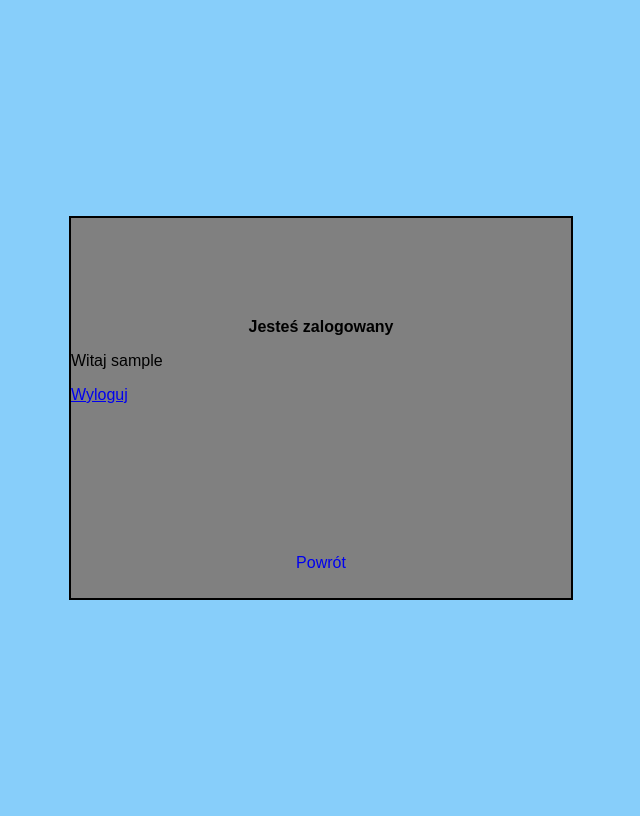
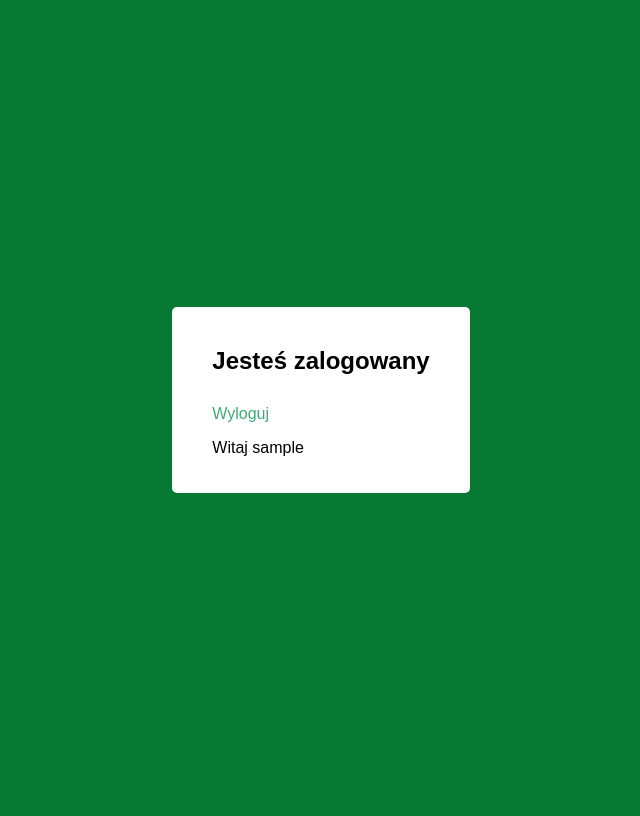
Before and after one commit to Aberratio/CleanFramework, a PHP site: page /menu.php in a window 1280 px wide. Shown: the whole page, without its empty margins (319-959 px from the left). After the commit the page ends 493 px from the top, so only its background shows below. Run offline with PHP 8.4, Linux system fonts and the light colour scheme; the visitor is signed in with stand-in values (Sample User, id 1).

Commit message:
update menu.php to new style

```diff
--- a/my_app/menu.php
+++ b/my_app/menu.php
@@ -14,61 +14,24 @@ if (!isset($_SESSION['is_logged'])) {
     <meta http-equiv="X-UA-Compatible" content="IE=edge">
     <meta name="viewport" content="width=device-width, initial-scale=1.0">
     <title>Menu</title>
-    <style>
-        body {
-            background-color: lightskyblue;
-            font-family: Arial;
-        }
-
-        #widok {
-            display: flex;
-            height: 100vh;
-        }
-
-        .formularz {
-            background-color: gray;
-            margin: auto;
-            width: 500px;
-            height: 380px;
-            border: 2px solid black;
-            align-content: center;
-            vertical-align: middle;
-        }
-
-        #polecenie {
-            margin-top: auto;
-            margin-bottom: auto;
-            padding-top: 100px;
-            text-align: center;
-            font-weight: bold;
-        }
-
-        #powrot {
-            padding-top: 150px;
-            padding-bottom: 50px;
-            margin: 0 auto;
-            font-size: 100%;
-            text-align: center;
-            /* align-self: center; */
-            text-decoration: none;
-            display: block;
-            vertical-align: middle;
-        }
-    </style>
+    <link rel="stylesheet" href="../style.css" />
+    <link rel="stylesheet" href="../forms/form_style.css" />
+    <link rel="stylesheet" href="./test_style.css" />
+    <script type="text/javascript" src="../ajaxjquery.min.js"></script>
 </head>
 
 <body>
     <section id="widok">
-        <div class="formularz">
-            <p id="polecenie">Jesteś zalogowany</p>
-            <p> Witaj
-                <?php
-                echo $_SESSION['login'];
-                ?>
-            </p>
-
-            <a class="text-decoration-none" href="./scripts/logout.php">Wyloguj</a>
-            <a id="powrot" href="logowanie.php">Powrót</a>
+        <div class="container">
+            <h1>Jesteś zalogowany</h1>
+            <div>
+                <a class="text-decoration-none" href="./scripts/logout.php">Wyloguj</a>
+                <p> Witaj
+                    <?php
+                    echo $_SESSION['login'];
+                    ?>
+                </p>
+            </div>
         </div>
     </section>
 </body>
--- a/my_app/scripts/login.php
+++ b/my_app/scripts/login.php
@@ -23,9 +23,9 @@ if ($db_connection->connect_errno != 0) {
         $_SESSION['login'] = $user_with_credentials['login'];
         $_SESSION['is_logged'] = true;
 
-        header('Location: menu.php');
+        header('Location: ../menu.php');
     } else {
-        header('Location: index.php');
+        header('Location: ../index.php');
     }
 
     $db_connection->close();
```
Also changed, not shown: my_app/menu.html (added, +68 -0 lines).
